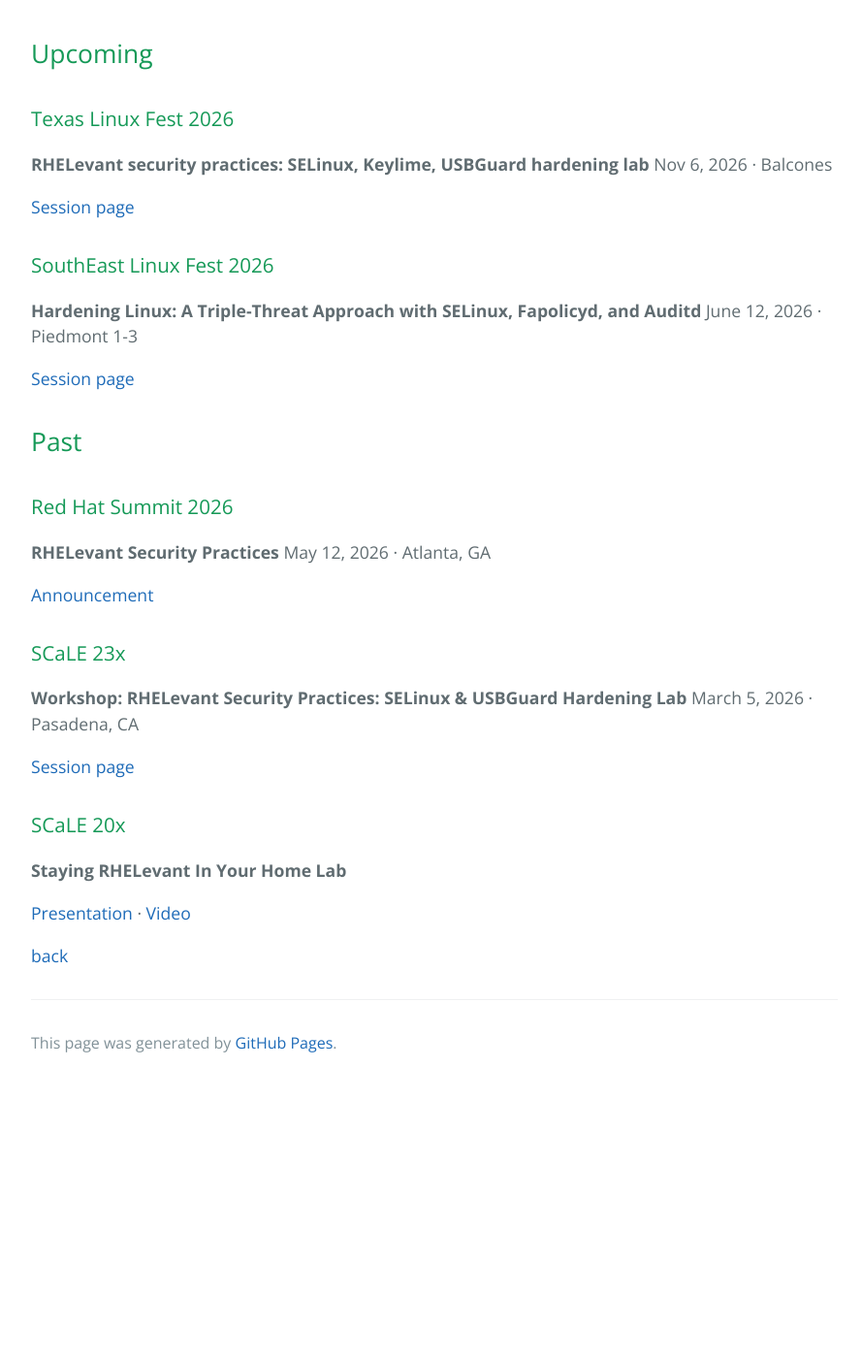
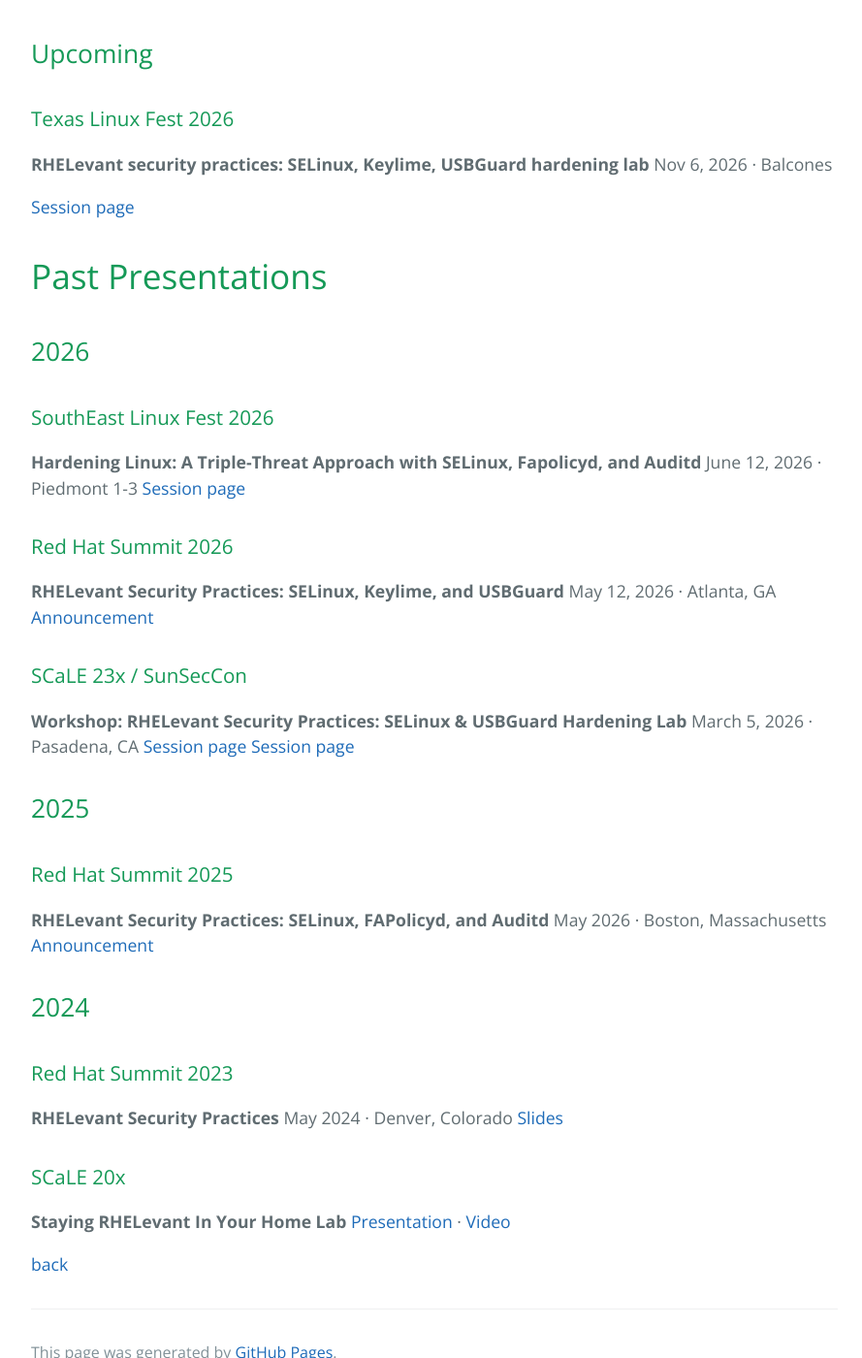
Before and after one commit to jscar-hawk/jscar-hawk.github.io, a Jekyll site: the page built from docs/presentations.md, in a window 1280 px wide and 1400 px high, scrolled down 456 px. Shown: the whole window at 97% size, without its empty margins (192-1081 px from the left). Built offline with Jekyll 4.4.1, drawn with Linux system fonts in a browser that asks for light colours; before the commit the page ends 1575 px from its top, so only the background shows below that.

Commit message:
Update presentations.md

```diff
--- a/docs/presentations.md
+++ b/docs/presentations.md
@@ -16,29 +16,44 @@ Nov 6, 2026 · Balcones
 
 [Session page](https://pretalx.com/txlf2026/talk/Q7CPTX/)
 
+# Past Presentations
+
+## 2026
+
 ### SouthEast Linux Fest 2026
 **Hardening Linux: A Triple-Threat Approach with SELinux, Fapolicyd, and Auditd**
 June 12, 2026 · Piedmont 1-3
-
 [Session page](https://speakers.southeastlinuxfest.org/southeast-linux-fest-2026/talk/GJFZVF/)
 
-## Past
 
 ### Red Hat Summit 2026
-**RHELevant Security Practices**
+**RHELevant Security Practices: SELinux, Keylime, and USBGuard**
 May 12, 2026 · Atlanta, GA
-
 [Announcement](https://www.linkedin.com/posts/joshua-loscar_redhatsummit-rhel-infosec-activity-7452396737513586688-llj7)
 
-### SCaLE 23x
+### SCaLE 23x /  SunSecCon
 **Workshop: RHELevant Security Practices: SELinux & USBGuard Hardening Lab**
 March 5, 2026 · Pasadena, CA
+[Session page](https://www.socallinuxexpo.org/scale/23x/presentations/workshop-rhelevant-security-practices-selinux-usbguard-hardening-lab)
+[Session page](https://www.sunseccon.org/2026/talks/rhellevant-security-practices/)
 
-[Session page](https://www.socallinuxexpo.org/scale/23x/presentations/workshop-rhelevant-security-practices-selinux-usbguard-hardening-lab)
+## 2025
+
+### Red Hat Summit 2025
+**RHELevant Security Practices: SELinux, FAPolicyd, and Auditd**
+May 2026 · Boston, Massachusetts
+[Announcement](https://www.linkedin.com/posts/joshua-loscar_redhatsummit-rhel-infosec-activity-7452396737513586688-llj7)
+
+## 2024
+
+### Red Hat Summit 2023
+**RHELevant Security Practices**
+May 2024 · Denver, Colorado
+[Slides](http://github.com/rhpds/summit_2024_RHELevant_Security_Practices_Lab_LB1964)
+
 
 ### SCaLE 20x
 **Staying RHELevant In Your Home Lab**
-
 [Presentation](./SCALE20x_Staying_RHELevant%20_In_Your_Homelab_By_Jscar_Hawk.pdf) · [Video](https://www.youtube.com/watch?v=rt2DCLRda1g)
 
 [back](../)
```
